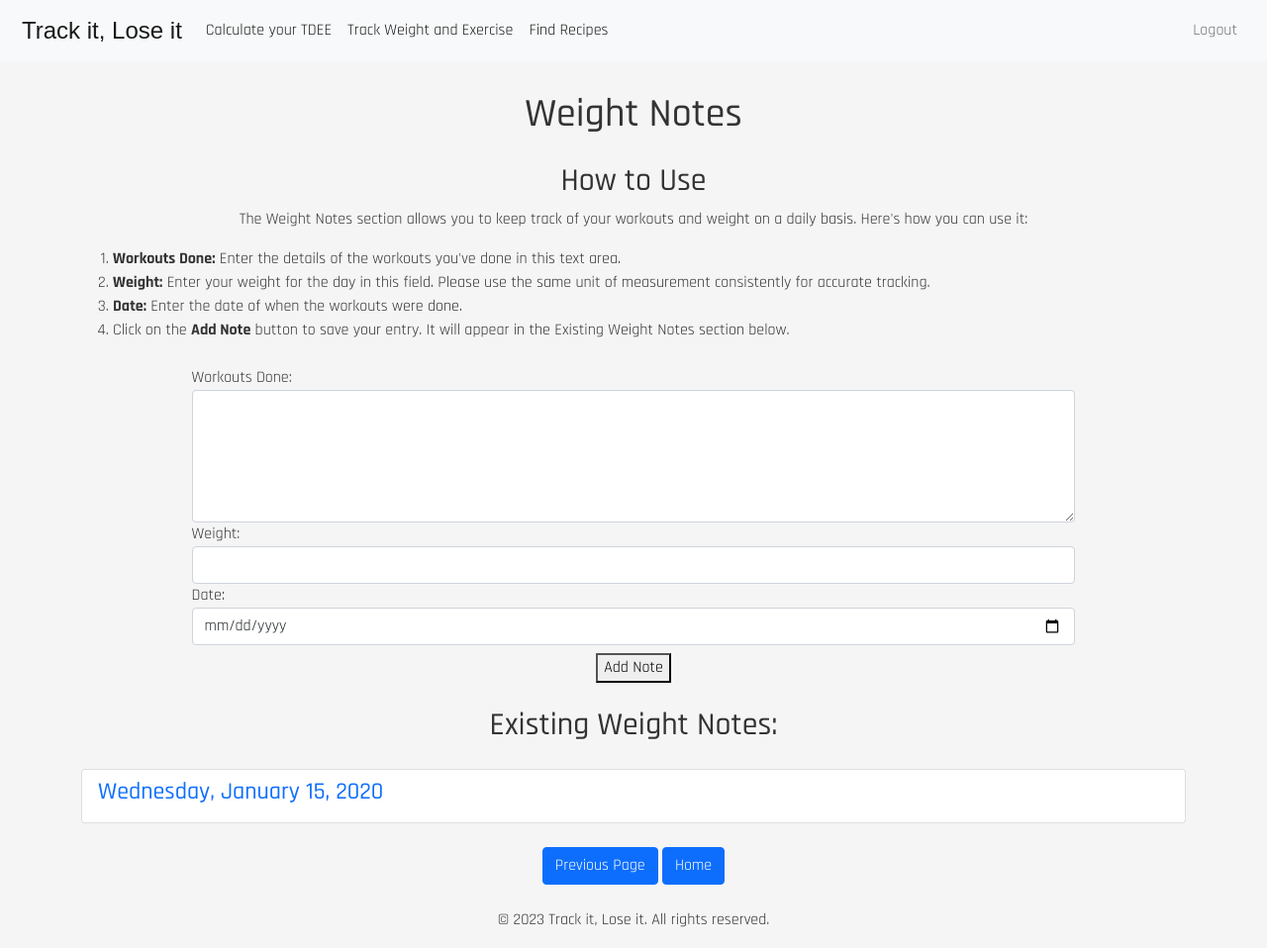
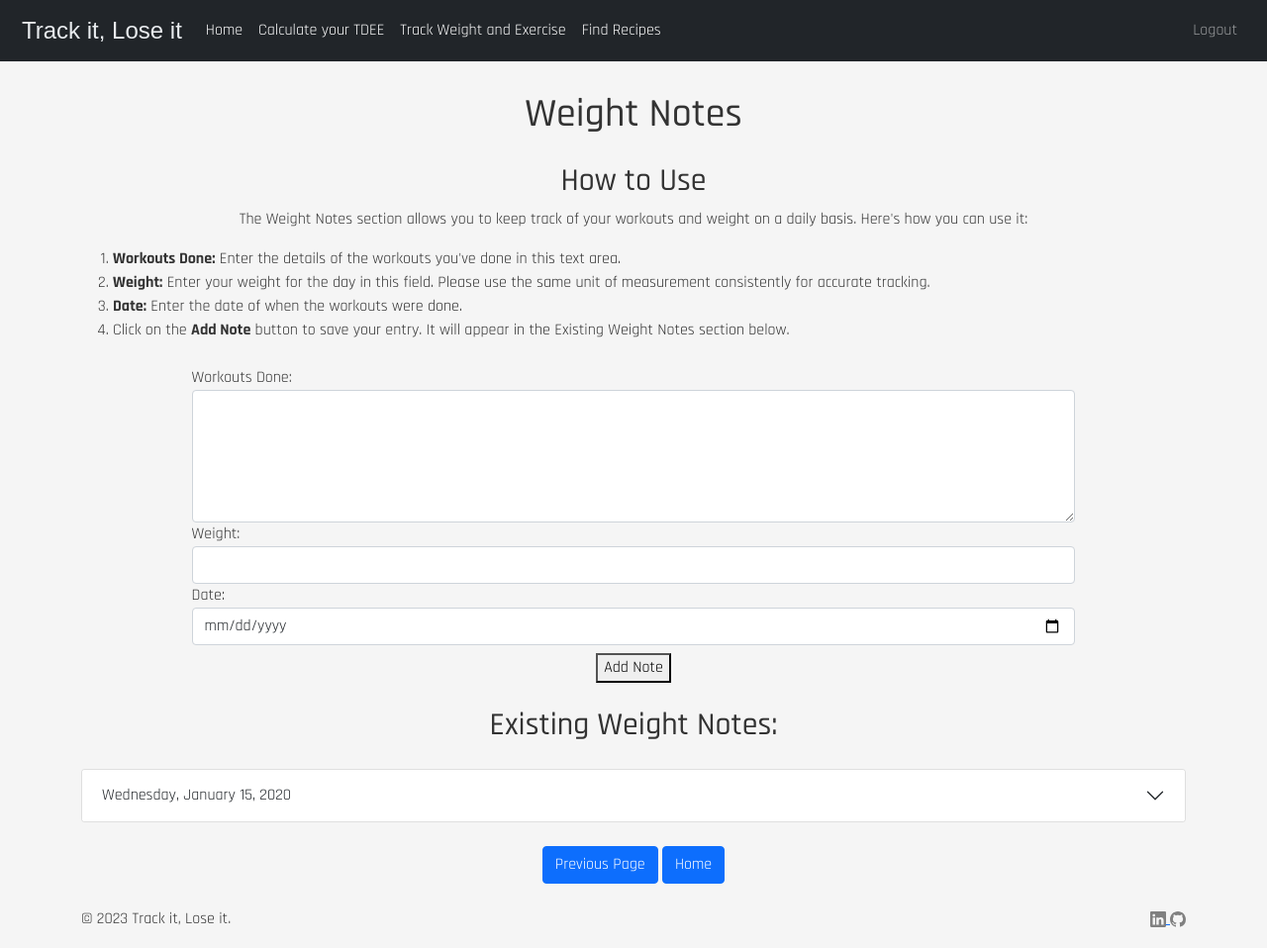
Before and after one commit to ElAbdelali/TrackItLoseIt, a Flask app: page /weight_notes in a window 1280 px wide. Shown: the whole page at 99% size. After the commit the page ends 937 px from the top, so only its background shows below. Run offline with Flask 2, Linux system fonts and the light colour scheme; the visitor is signed in with stand-in values (Sample User, id 1); tables that the repository leaves empty hold one stand-in row (values such as "Sample post"); some libraries are stand-ins or nearby versions.

Commit message:
Added button navigation to the majority of pages. Created a landing page and route. Updated templates to reflect changes

```diff
--- a/crud.py
+++ b/crud.py
@@ -54,10 +54,7 @@ def calculate_tdee_calories(weight, height, age, gender, activity_level, goal):
 
 def get_latest_tdee_goal(user_id):
 
-    if user_id:
-        return TDEE.query.with_entities(TDEE.tdee_calories, TDEE.goal).filter(TDEE.user_id == user_id).order_by(TDEE.id.desc()).first()
-    else:
-        return None
+    return TDEE.query.with_entities(TDEE.tdee_calories, TDEE.goal).filter(TDEE.user_id == user_id).order_by(TDEE.id.desc()).first()
 
 # Create a new user
 def create_user(username, password, first_name, last_name, date_of_birth, email, created_at):
--- a/server.py
+++ b/server.py
@@ -13,15 +13,16 @@ from dateutil.relativedelta import relativedelta
 app = Flask(__name__)
 app.secret_key = "trackitloseit"
 app.jinja_env.undefined = StrictUndefined
+@app.route('/')
+def landing_page():
+    """View landing page."""
+    return render_template('landing_page.html')
 
-@app.route('/')
-def homepage():
-    """View homepage"""
-    user_id = session.get('user_id')
-    user = None
-
-    if user_id:
-        user = crud.get_user_by_id(user_id)
+@app.route('/home/user/<int:user_id>')
+def homepage(user_id):
+    """View personalized Home"""
+    user = crud.get_user_by_id(user_id)
+    if user:
         weight_notes = crud.get_user_weight_notes(user_id)
         favorite_recipes = crud.get_favorites_by_user(user_id)
         tdee_goal = crud.get_latest_tdee_goal(user_id)
@@ -38,6 +39,8 @@ def homepage():
         goal = None
 
     return render_template('homepage.html', user=user, weight_notes=weight_notes, favorite_recipes=favorite_recipes, tdee=tdee, goal=goal)
+
+
 
 @app.route('/login', methods=['GET', 'POST'])
 def login():
--- a/static/css/styles.css
+++ b/static/css/styles.css
@@ -123,3 +123,61 @@ h1 {
   .hidden {
     display: none;
   }
+
+  .featurette-divider {
+    margin: 5rem 0; /* Space out the Bootstrap <hr> more */
+  }
+
+  /* Thin out the marketing headings */
+  /* rtl:begin:remove */
+  .featurette-heading {
+    letter-spacing: -.05rem;
+  }
+
+  /* rtl:end:remove */
+
+  /* RESPONSIVE CSS
+  -------------------------------------------------- */
+
+  @media (min-width: 40em) {
+    /* Bump up size of carousel content */
+    .carousel-caption p {
+      margin-bottom: 1.25rem;
+      font-size: 1.25rem;
+      line-height: 1.4;
+    }
+
+    .featurette-heading {
+      font-size: 50px;
+    }
+  }
+
+  @media (min-width: 62em) {
+    .featurette-heading {
+      margin-top: 7rem;
+    }
+  }
+  .btn-transparent {
+    color: #333; /* Change color as per requirement */
+    background-color: transparent;
+    border: 1px solid gray; /* Change border color as per requirement */
+    transition: all 0.3s ease;
+  }
+
+  .btn-transparent:hover {
+    color: #fff; /* Change hover text color as per requirement */
+    background-color: gray; /* Change hover background color as per requirement */
+    border-color: transparent;
+  }
+
+  .navbar-dark .navbar-brand {
+    color: #e9ecef;
+}
+
+.navbar-dark .nav-link {
+    color: #e9ecef;
+}
+
+.navbar-dark .nav-link:hover, .navbar-dark .nav-link:focus {
+    color: #f8f9fa;
+}
--- a/templates/base.html
+++ b/templates/base.html
@@ -5,15 +5,17 @@
     <meta http-equiv="X-UA-Compatible" content="IE=edge">
     <meta name="viewport" content="width=device-width, initial-scale=1.0">
     <title>{% block title %}{% endblock %}</title>
+    <script src="https://code.jquery.com/jquery-3.5.1.slim.min.js"></script>
     <link href="https://cdn.jsdelivr.net/npm/bootstrap@5.0.1/dist/css/bootstrap.min.css" rel="stylesheet" integrity="sha384-+0n0xVW2eSR5OomGNYDnhzAbDsOXxcvSN1TPprVMTNDbiYZCxYbOOl7+AMvyTG2x" crossorigin="anonymous">
+    <link rel="stylesheet" href="https://unpkg.com/ionicons@4.5.10-0/dist/css/ionicons.min.css">
     <link rel="stylesheet" href="/static/css/styles.css">
     {% block head %}{% endblock %}
 </head>
 <body>
     <header>
-    <nav class="navbar navbar-expand-lg navbar-light bg-light">
+        <nav class="navbar navbar-expand-lg navbar-dark bg-dark">
             <div class="container-fluid">
-            <a class="navbar-brand logo" href="{{ url_for('homepage') }}">Track it, Lose it</a>
+                <a class="navbar-brand logo" href="{{ url_for('landing_page') }}">Track it, Lose it</a>
                 <button class="navbar-toggler" type="button" data-bs-toggle="collapse" data-bs-target="#navbarSupportedContent" aria-controls="navbarSupportedContent" aria-expanded="false" aria-label="Toggle navigation">
                     <span class="navbar-toggler-icon"></span>
                 </button>
@@ -21,6 +23,9 @@
                     <ul class="navbar-nav me-auto">
 
                         {% if 'user_id' in session %}
+                            <li class="nav-item">
+                                <a class="nav-link active" href="{{ url_for('homepage', user_id=session['user_id']) }}">Home</a>
+                            </li>
                             <li class="nav-item">
                                 <a class="nav-link active" href="{{ url_for('calculate_tdee') }}">Calculate your TDEE</a>
                             </li>
@@ -30,6 +35,7 @@
                             <li class="nav-item">
                                 <a class="nav-link active" href="{{ url_for('recipes') }}">Find Recipes</a>
                             </li>
+
                         {% endif %}
                     </ul>
                     <ul class="navbar-nav ml-auto">
@@ -50,15 +56,29 @@
             </div>
         </nav>
     </header>
+
 {% block body %}{% endblock %}
 {% block content %}{% endblock %}
 
 <footer class="footer">
-    <div class="container text-center">
-        <p>&copy; 2023 Track it, Lose it. All rights reserved.</p>
+    <div class="container d-flex justify-content-between align-items-center">
+        <p class="mb-0">&copy; 2023 Track it, Lose it.</p>
+        <div>
+            <a href="https://www.linkedin.com/in/ali-eljaouhari/" target="_blank">
+                <svg xmlns="http://www.w3.org/2000/svg" width="16" height="16" fill="gray" class="bi bi-linkedin" viewBox="0 0 16 16">
+                    <path d="M0 1.146C0 .513.526 0 1.175 0h13.65C15.474 0 16 .513 16 1.146v13.708c0 .633-.526 1.146-1.175 1.146H1.175C.526 16 0 15.487 0 14.854V1.146zm4.943 12.248V6.169H2.542v7.225h2.401zm-1.2-8.212c.837 0 1.358-.554 1.358-1.248-.015-.709-.52-1.248-1.342-1.248-.822 0-1.359.54-1.359 1.248 0 .694.521 1.248 1.327 1.248h.016zm4.908 8.212V9.359c0-.216.016-.432.08-.586.173-.431.568-.878 1.232-.878.869 0 1.216.662 1.216 1.634v3.865h2.401V9.25c0-2.22-1.184-3.252-2.764-3.252-1.274 0-1.845.7-2.165 1.193v.025h-.016a5.54 5.54 0 0 1 .016-.025V6.169h-2.4c.03.678 0 7.225 0 7.225h2.4z"/>
+                </svg>
+            </a>
+            <a href="https://github.com/ElAbdelali/TrackItLoseIt" target="_blank">
+                <svg xmlns="http://www.w3.org/2000/svg" width="16" height="16" fill="gray" class="bi bi-github" viewBox="0 0 16 16">
+                <path d="M8 0C3.58 0 0 3.58 0 8c0 3.54 2.29 6.53 5.47 7.59.4.07.55-.17.55-.38 0-.19-.01-.82-.01-1.49-2.01.37-2.53-.49-2.69-.94-.09-.23-.48-.94-.82-1.13-.28-.15-.68-.52-.01-.53.63-.01 1.08.58 1.23.82.72 1.21 1.87.87 2.33.66.07-.52.28-.87.51-1.07-1.78-.2-3.64-.89-3.64-3.95 0-.87.31-1.59.82-2.15-.08-.2-.36-1.02.08-2.12 0 0 .67-.21 2.2.82.64-.18 1.32-.27 2-.27.68 0 1.36.09 2 .27 1.53-1.04 2.2-.82 2.2-.82.44 1.1.16 1.92.08 2.12.51.56.82 1.27.82 2.15 0 3.07-1.87 3.75-3.65 3.95.29.25.54.73.54 1.48 0 1.07-.01 1.93-.01 2.2 0 .21.15.46.55.38A8.012 8.012 0 0 0 16 8c0-4.42-3.58-8-8-8z"/>
+              </svg>
+            </a>
+        </div>
     </div>
 </footer>
-<script src="https://code.jquery.com/jquery-3.5.1.slim.min.js"></script>
+
+
 <script src="https://stackpath.bootstrapcdn.com/bootstrap/4.5.0/js/bootstrap.min.js"></script>
 <script src="https://cdn.jsdelivr.net/npm/bootstrap@5.0.1/dist/js/bootstrap.bundle.min.js" integrity="sha384-gtEjrD/SeCtmISkJkNUaaKMoLD0//ElJ19smozuHV6z3Iehds+3Ulb9Bn9Plx0x4" crossorigin="anonymous"></script>
 </body>
--- a/templates/recipe_ingredients.html
+++ b/templates/recipe_ingredients.html
@@ -59,7 +59,7 @@
   </div>
   <div class="navigation-buttons text-center my-4">
     <button onclick="goBack()" class="btn btn-primary">Previous Page</button>
-    <a href="{{ url_for('homepage') }}" class="btn btn-primary">Home</a>
+    <a href="{{ url_for('homepage', user_id=session['user_id']) }}" class="btn btn-primary">Home</a>
 </div>
 
 <script>
--- a/templates/recipes.html
+++ b/templates/recipes.html
@@ -15,7 +15,7 @@
     {% if recipes %}
         <div class="row">
             {% for recipe in recipes %}
-                <div class="col-md-4">
+                <div class="col-md-4 mb-4">
                     <a href="{{ url_for('view_recipe_ingredients', recipe_id=recipe.recipe_source_id) }}" class="text-decoration-none text-dark card-link">
                         <div class="card mb-4 shadow-sm h-100 text-center">
                             <img class="card-img-top" src="{{ recipe.recipe_image_url }}" alt="Recipe Image">
@@ -39,7 +39,7 @@
 </div>
 <div class="navigation-buttons text-center my-4">
     <button onclick="goBack()" class="btn btn-primary">Previous Page</button>
-    <a href="{{ url_for('homepage') }}" class="btn btn-primary">Home</a>
+    <a href="{{ url_for('homepage', user_id=session['user_id']) }}" class="btn btn-primary">Home</a>
 </div>
 
 <script>
--- a/templates/weight_notes.html
+++ b/templates/weight_notes.html
@@ -35,26 +35,34 @@
     </form>
 
     <h2 class="text-center my-4">Existing Weight Notes:</h2>
-    <ul class="list-group">
+
+    <div class="accordion" id="weightNotesAccordion">
         {% for note in weight_notes|sort(attribute='date') %}
-        <li class="list-group-item">
-            <a class="text-decoration-none" data-bs-toggle="collapse" href="#collapse{{ note.id }}" aria-expanded="false" aria-controls="collapse{{ note.id }}">
-                <h4>{{ note.date.strftime('%A, %B %d, %Y') }}</h4>
-            </a>
-            <div class="collapse" id="collapse{{ note.id }}">
-                <div class="card card-body">
-                    <p>Workouts: {{ note.workouts_done }}</p>
-                    <p>Weight: {{ note.weight_value }}</p>
+        <div class="accordion-item">
+            <h2 class="accordion-header" id="heading{{ note.id }}">
+                <button class="accordion-button collapsed" type="button" data-bs-toggle="collapse" data-bs-target="#collapse{{ note.id }}" aria-expanded="false" aria-controls="collapse{{ note.id }}">
+                    {{ note.date.strftime('%A, %B %d, %Y') }}
+                </button>
+            </h2>
+            <div id="collapse{{ note.id }}" class="accordion-collapse collapse" aria-labelledby="heading{{ note.id }}" data-bs-parent="#weightNotesAccordion">
+                <div class="accordion-body">
+                    <strong>Workouts:</strong>
+                    <ul>
+                    {% for workout in note.workouts_done.split('\n') %}
+                        <li>{{ workout }}</li>
+                    {% endfor %}
+                    </ul>
+                    <strong>Weight:</strong> {{ note.weight_value }}
                 </div>
             </div>
-        </li>
+        </div>
         {% endfor %}
-    </ul>
+    </div>
 </div>
 
 <div class="navigation-buttons text-center my-4">
     <button onclick="goBack()" class="btn btn-primary">Previous Page</button>
-    <a href="{{ url_for('homepage') }}" class="btn btn-primary">Home</a>
+    <a href="{{ url_for('homepage', user_id=session['user_id']) }}" class="btn btn-primary">Home</a>
 </div>
 
 <script>
```
Also changed, not shown: templates/calculate_tdee.html (+3 -7 lines), templates/homepage.html (+23 -27 lines), templates/landing_page.html (added, +42 -0 lines), templates/recipe_request.html (+5 -3 lines). Lines whose indentation alone changed are shown as unchanged.
